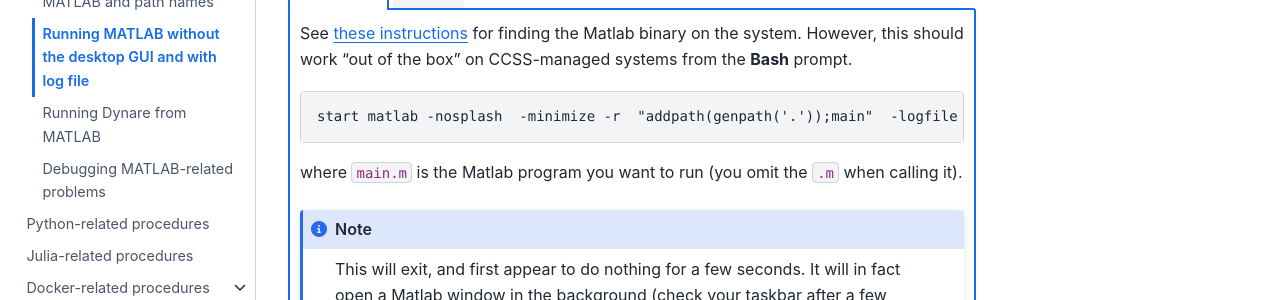
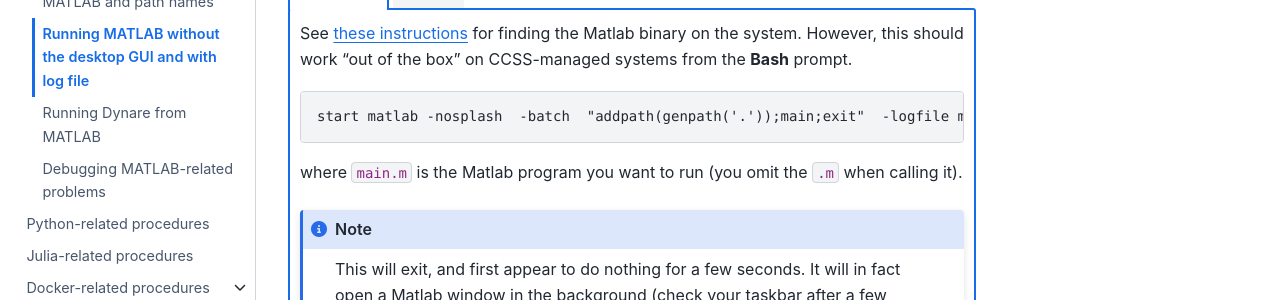
Before and after one commit to labordynamicsinstitute/ldilab-manual, a Jupyter Book: the page built from 96-22-running-matlab-code.md, in a window 1280 px wide and 900 px high. Shown: the part 256-556 px from the top of the window. Built offline with Jupyter Book 1.0.4 settings and Sphinx 7.4.7 and the Sphinx Book theme 1.1.4, drawn with Linux system fonts in a browser that asks for light colours.

Commit message:
added exit to matlab command

````diff
--- a/96-22-running-matlab-code.md
+++ b/96-22-running-matlab-code.md
@@ -9,7 +9,7 @@
 See [these instructions](https://www.mathworks.com/matlabcentral/answers/102082-how-do-i-call-matlab-from-the-dos-prompt) for finding the Matlab binary on the system. However, this should work "out of the box" on CCSS-managed systems from the **Bash** prompt.
 
 ```
-start matlab -nosplash  -minimize -r  "addpath(genpath('.'));main"  -logfile matlab-$(date +%F_%H-%M-%S).log
+start matlab -nosplash  -batch  "addpath(genpath('.'));main;exit"  -logfile matlab-$(date +%F_%H-%M-%S).log
 ```
 
 where `main.m` is the Matlab program you want to run (you omit the `.m` when calling it).
@@ -25,7 +25,7 @@
 Assuming MATLAB is in your path (check with `matlab`), the following will generate a logfile.
 
 ```
-time matlab -nodisplay -r "addpath(genpath('.')); main" -logfile matlab-$(date +%F_%H-%M-%S).log
+time matlab -nodisplay -r "addpath(genpath('.')); main; exit" -logfile matlab-$(date +%F_%H-%M-%S).log
 ```
 
 where `main.m` is the Matlab program you want to run (you omit the `.m` when calling it).
````
